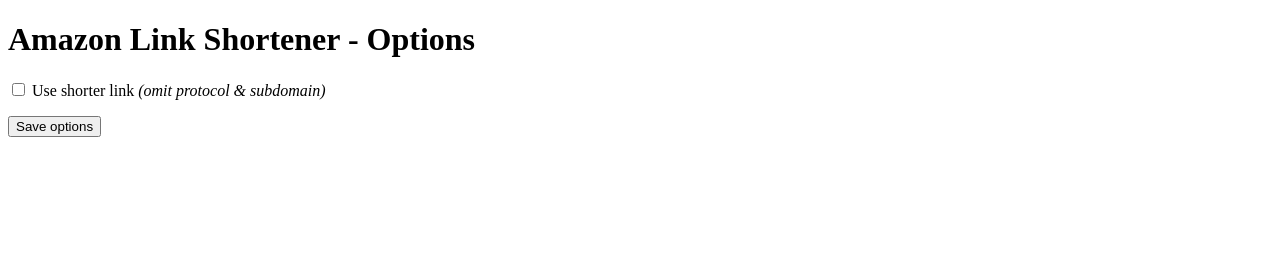
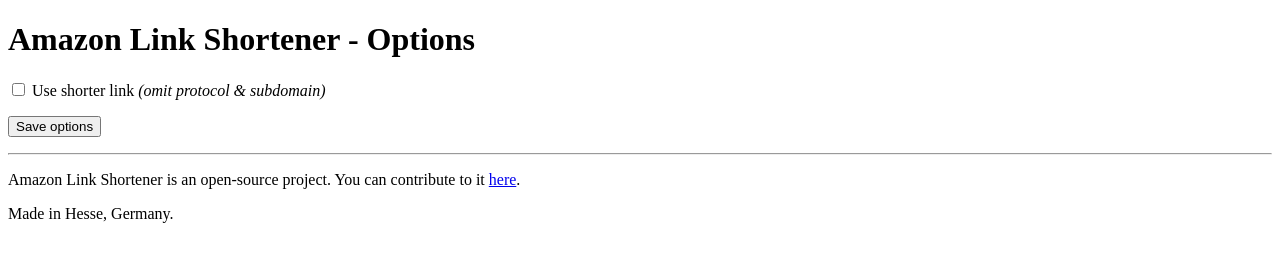
Before and after one commit to lfeigl/amazon-link-shortener, a browser extension: page options/options.html in a window 1280 px wide. Drawn offline with Linux system fonts and the light colour scheme.

Commit message:
Add information

```diff
--- a/options/options.html
+++ b/options/options.html
@@ -18,6 +18,15 @@
       <span id="span-info"></span>
     </div>
 
+    <hr/>
+
+    <p>
+      Amazon Link Shortener is an open-source project.
+      You can contribute to it <a href="https://github.com/lfeigl/amazon-link-shortener" target="_blank">here</a>.
+    </p>
+
+    <p>Made in Hesse, Germany.</p>
+
     <script src="./options.js"></script>
   </body>
 </html>
```
